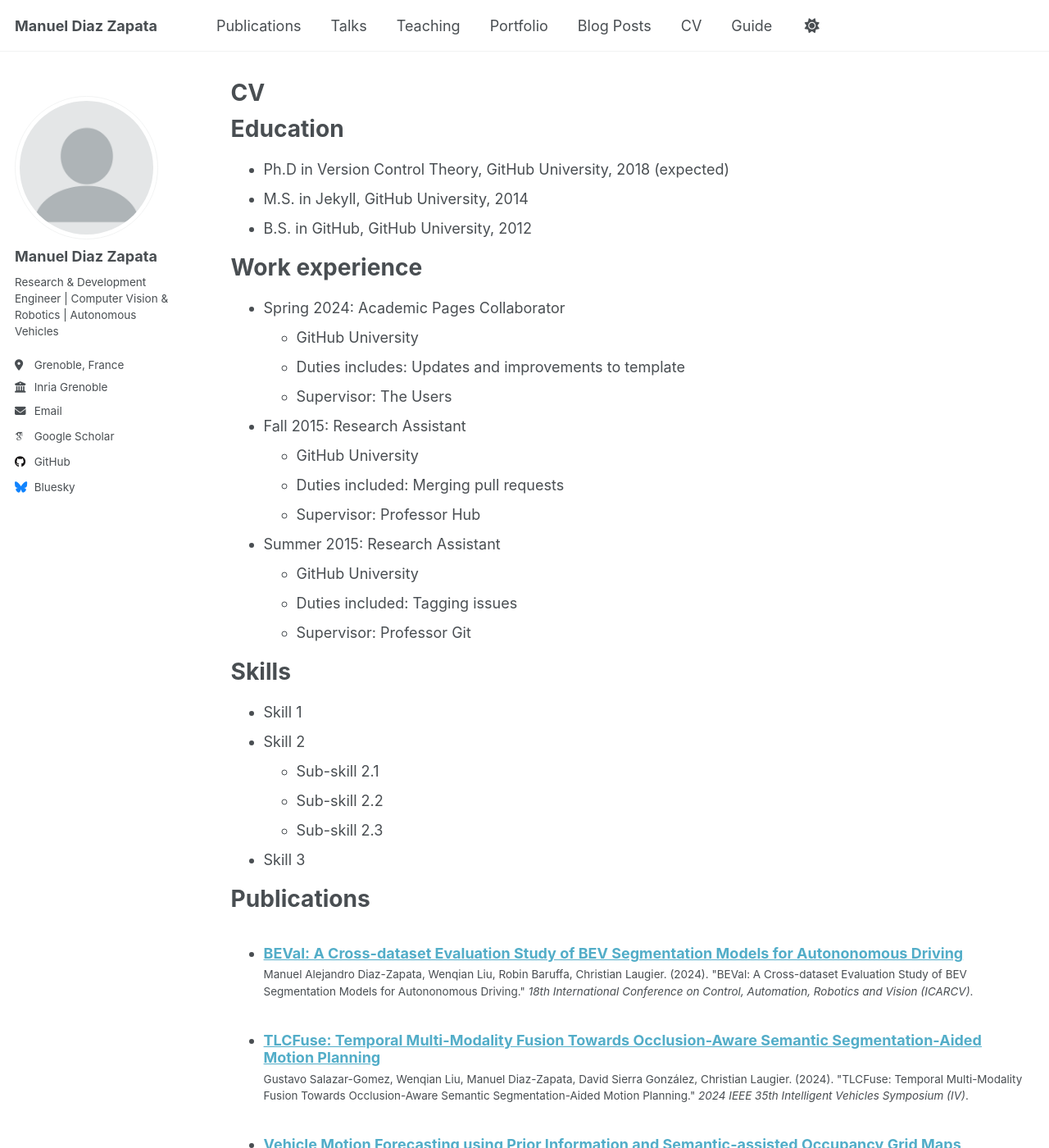
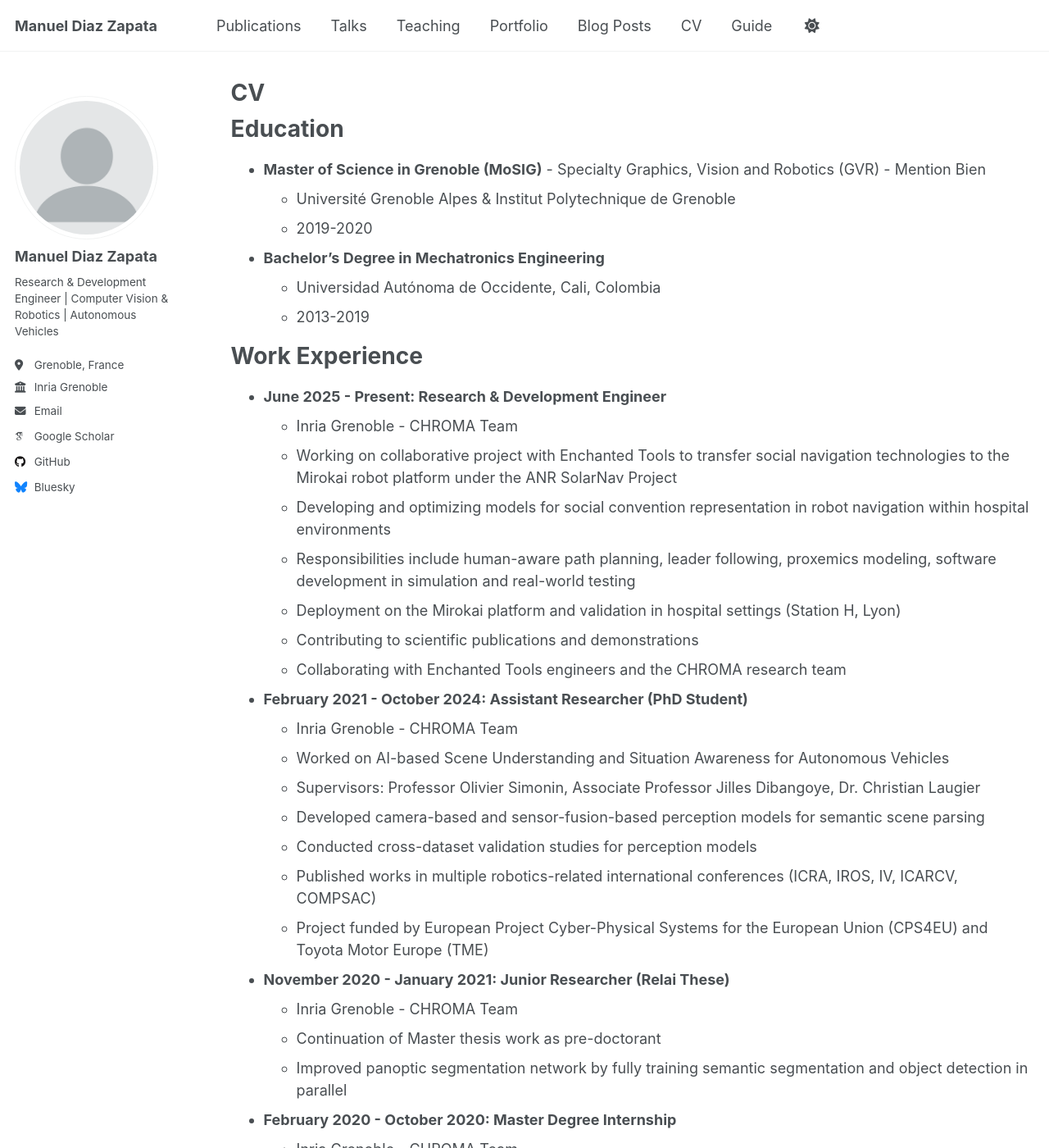
Before and after one commit to manueldiaz96/manueldiaz96.github.io, a Jekyll site: the page built from _pages/cv.md, in a window 1280 px wide and 1400 px high. Shown: the whole window at 82% size. Built offline with Jekyll 4.4.1, drawn with Linux system fonts in a browser that asks for light colours; some web fonts are replaced; a script that is not in the unit is left out; some of the changed text lies outside the part shown.

Commit message:
Update CV page with actual education, work experience, and skills

```diff
--- a/_pages/cv.md
+++ b/_pages/cv.md
@@ -11,35 +11,87 @@ redirect_from:
 
 Education
 ======
-* Ph.D in Version Control Theory, GitHub University, 2018 (expected)
-* M.S. in Jekyll, GitHub University, 2014
-* B.S. in GitHub, GitHub University, 2012
+* **Master of Science in Grenoble (MoSIG)** - Specialty Graphics, Vision and Robotics (GVR) - Mention Bien
+  * Université Grenoble Alpes & Institut Polytechnique de Grenoble
+  * 2019-2020
 
-Work experience
+* **Bachelor's Degree in Mechatronics Engineering**
+  * Universidad Autónoma de Occidente, Cali, Colombia
+  * 2013-2019
+
+Work Experience
 ======
-* Spring 2024: Academic Pages Collaborator
-  * GitHub University
-  * Duties includes: Updates and improvements to template
-  * Supervisor: The Users
+* **June 2025 - Present: Research & Development Engineer**
+  * Inria Grenoble - CHROMA Team
+  * Working on collaborative project with Enchanted Tools to transfer social navigation technologies to the Mirokai robot platform under the ANR SolarNav Project
+  * Developing and optimizing models for social convention representation in robot navigation within hospital environments
+  * Responsibilities include human-aware path planning, leader following, proxemics modeling, software development in simulation and real-world testing
+  * Deployment on the Mirokai platform and validation in hospital settings (Station H, Lyon)
+  * Contributing to scientific publications and demonstrations
+  * Collaborating with Enchanted Tools engineers and the CHROMA research team
 
-* Fall 2015: Research Assistant
-  * GitHub University
-  * Duties included: Merging pull requests
-  * Supervisor: Professor Hub
+* **February 2021 - October 2024: Assistant Researcher (PhD Student)**
+  * Inria Grenoble - CHROMA Team
+  * Worked on AI-based Scene Understanding and Situation Awareness for Autonomous Vehicles
+  * Supervisors: Professor Olivier Simonin, Associate Professor Jilles Dibangoye, Dr. Christian Laugier
+  * Developed camera-based and sensor-fusion-based perception models for semantic scene parsing
+  * Conducted cross-dataset validation studies for perception models
+  * Published works in multiple robotics-related international conferences (ICRA, IROS, IV, ICARCV, COMPSAC)
+  * Project funded by European Project Cyber-Physical Systems for the European Union (CPS4EU) and Toyota Motor Europe (TME)
 
-* Summer 2015: Research Assistant
-  * GitHub University
-  * Duties included: Tagging issues
-  * Supervisor: Professor Git
+* **November 2020 - January 2021: Junior Researcher (Relai These)**
+  * Inria Grenoble - CHROMA Team
+  * Continuation of Master thesis work as pre-doctorant
+  * Improved panoptic segmentation network by fully training semantic segmentation and object detection in parallel
+
+* **February 2020 - October 2020: Master Degree Internship**
+  * Inria Grenoble - CHROMA Team
+  * Developed YOLOv3-based panoptic segmentation network for autonomous vehicles
+  * Created parallel semantic and instance segmentation heads connected to Darknet-53 backbone
+  * Achieved near real-time inference at 10 FPS
+  * Supervisors: Dr. Ozgur Erkent, Dr. Christian Laugier
+
+Research Interests
+======
+* Computer Vision and Robotic Perception
+* Autonomous Vehicles
+* Robotics
+* Social Navigation
+* Semantic Scene Understanding
+* Sensor Fusion (LiDAR, Camera)
+* Deep Learning for Robotics
 
 Skills
 ======
-* Skill 1
-* Skill 2
-  * Sub-skill 2.1
-  * Sub-skill 2.2
-  * Sub-skill 2.3
-* Skill 3
+* **Programming Languages**
+  * Python (Advanced)
+  * C++ (Intermediate)
+
+* **Machine Learning & Deep Learning**
+  * PyTorch
+  * TensorFlow
+  * Deep Learning architectures (YOLO, FPN, Transformers)
+  * Computer Vision algorithms
+
+* **Robotics & Perception**
+  * ROS (Robot Operating System)
+  * OpenCV
+  * Point Cloud Processing (PCL)
+  * LiDAR and Camera Sensor Fusion
+  * Semantic Segmentation
+  * Object Detection
+  * Panoptic Segmentation
+
+* **Development Tools**
+  * Git
+  * Linux/Bash
+  * Docker
+  * LaTeX
+  * Jupyter Notebooks
+
+* **CAD & Design**
+  * SolidWorks
+  * OnShape
 
 Publications
 ======
@@ -47,18 +99,9 @@ Publications
     {% include archive-single-cv.html %}
   {% endfor %}</ul>
 
-Talks
+Awards & Honors
 ======
-  <ul>{% for post in site.talks reversed %}
-    {% include archive-single-talk-cv.html  %}
-  {% endfor %}</ul>
-
-Teaching
-======
-  <ul>{% for post in site.teaching reversed %}
-    {% include archive-single-cv.html %}
-  {% endfor %}</ul>
-
-Service and leadership
-======
-* Currently signed in to 43 different slack teams
+* **2019**: IDEX Scholarship - Université Grenoble Alpes
+* **2018**: One of the best 2017 SABER Pro in Engineering - Colombia National Education Ministry
+* **2018**: Academic Excellence Best 2017 SABER Pro in Mechatronics Award - Autónoma de Occidente University
+* **2013-2018**: Academic Excellence Scholarship - Autónoma de Occidente University
```
